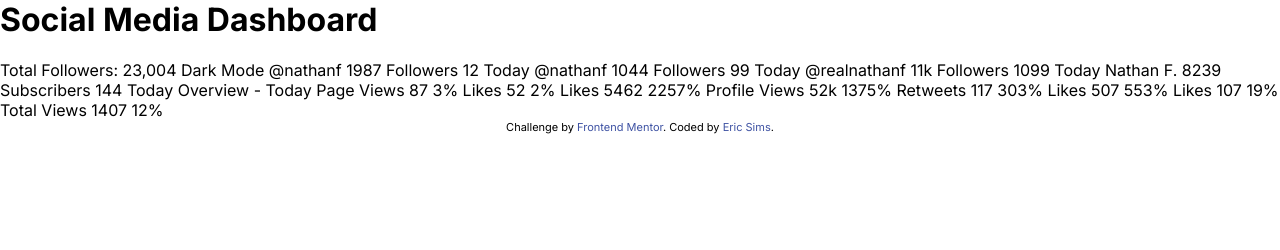
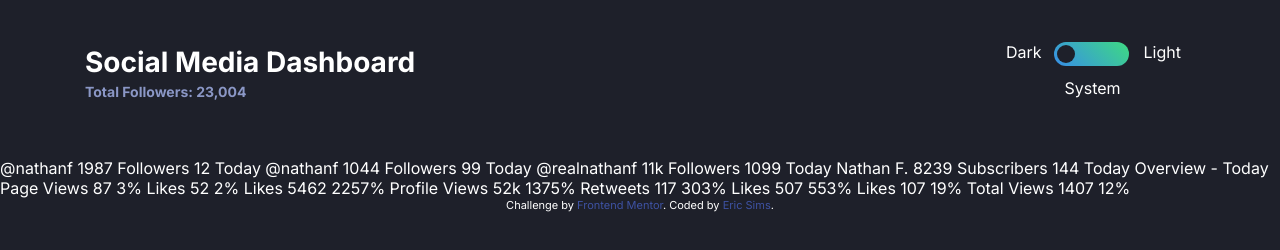
Before and after one commit to E-sims/SocialDash, a website: page index.html in a window 1280 px wide. Drawn offline with Linux system fonts and the light colour scheme.

Commit message:
Add theme switcher toggle button

```diff
--- a/app/scss/components/_index.scss
+++ b/app/scss/components/_index.scss
@@ -1,2 +1,3 @@
+@forward 'header';
+@forward 'toggle';
 @forward 'card';
-@forward 'toggle';
--- /dev/null
+++ b/app/scss/components/header.scss
@@ -0,0 +1,26 @@
+@use '../util' as *;
+
+.header {
+  display: flex;
+  flex-wrap: wrap;
+  margin-top: rem(36);
+
+  @include breakpoint(medium) {
+    justify-content: space-between;
+    align-items: center;
+  }
+
+  &__title {
+    width: 100%;
+
+    @include breakpoint(medium) {
+      width: auto;
+    }
+  }
+
+  &__subtitle {
+    font-size: rem(14);
+    font-weight: 700;
+    color: var(--dark-text);
+  }
+}
--- a/app/scss/components/toggle.scss
+++ b/app/scss/components/toggle.scss
@@ -1,10 +1,80 @@
 @use '../util' as *;
 
 .toggle {
+  border: none;
+  display: grid;
+  grid-template-columns: 1fr rem(78) 1fr;
+  grid-template-rows: repeat(2, 1fr);
+  gap: rem(12);
+
+  label {
+    &[for='dark'] {
+      grid-column: 1 / 2;
+      justify-self: end;
+    }
+    &[for='system'] {
+      grid-column: 1 / 4;
+      grid-row: 2 / 3;
+      justify-self: center;
+    }
+    &[for='light'] {
+      grid-column: 3 / 4;
+      justify-self: start;
+    }
+  }
+
+  &__wrapper {
+    position: relative;
+    grid-column: 2 / 3;
+    grid-row: 1 / 2;
+    height: rem(24);
+    width: fit-content;
+  }
+
+  input[type='radio'] {
+    opacity: 0;
+    margin: 0 -2px 0 0;
+    width: rem(24);
+    height: rem(24);
+  }
+
+  &__background {
+    display: block;
+    height: 100%;
+    position: absolute;
+    width: 100%;
+    top: 0;
+    border-radius: rem(12);
+    background: linear-gradient(
+      225deg,
+      var(--toggle-bg-end) 0%,
+      var(--toggle-bg-start) 98.02%
+    );
+    pointer-events: none;
+    opacity: 1;
+  }
+
   &__button {
-    width: rem(16);
-    height: rem(16);
+    position: absolute;
+    left: rem(3);
+    top: rem(3);
+    right: 100%;
+    width: rem(18);
+    height: rem(18);
     border-radius: 50%;
-    background-color: var(--toggle);
+    background-color: var(--dark-bg);
+    pointer-events: none;
+    transition: all 150ms ease-in-out;
+  }
+
+  #light:checked ~ .toggle__button {
+    left: calc(100% - 21px);
+    right: 3px;
+  }
+
+  #system:checked ~ .toggle__button {
+    left: 50%;
+    right: auto;
+    transform: translate(-50%);
   }
 }
--- a/app/scss/globals/_index.scss
+++ b/app/scss/globals/_index.scss
@@ -2,3 +2,4 @@
 @forward 'fonts';
 @forward 'boilerplate';
 @forward 'typography';
+@forward 'layout';
--- a/app/scss/globals/boilerplate.scss
+++ b/app/scss/globals/boilerplate.scss
@@ -13,4 +13,6 @@ body {
   margin: 0;
   padding: 0;
   font-family: var(--font-inter);
+  background: var(--dark-bg);
+  color: var(--dark-text-white);
 }
--- /dev/null
+++ b/app/scss/globals/layout.scss
@@ -0,0 +1,11 @@
+@use '../util' as *;
+
+.container {
+  max-width: rem(1110);
+  padding: 0 rem(25);
+  margin: 0 auto rem(46);
+
+  @include breakpoint(large) {
+    padding: 0;
+  }
+}
--- a/app/scss/globals/typography.scss
+++ b/app/scss/globals/typography.scss
@@ -1,7 +1,18 @@
+@use '../util' as *;
+
 h1,
 h2,
 h3 {
   margin-top: 0;
+  line-height: 1.1;
+}
+
+h1 {
+  font-size: rem(24);
+  margin-bottom: rem(3);
+  @include breakpoint(large) {
+    font-size: rem(28);
+  }
 }
 
 a,
--- a/app/scss/util/breakpoints.scss
+++ b/app/scss/util/breakpoints.scss
@@ -1,14 +1,14 @@
-// 640px, 1024px, 1400px
+// 640px, 1150px, 1400px
 $breakpoints-up: (
   'medium': '40em',
-  'large': '64em',
+  'large': '71.875em',
   'xlarge': '87.5em',
 );
 
-// 639px, 1023px, 1399px
+// 639px, 1149px, 1399px
 $breakpoints-down: (
   'small': '39.9375em',
-  'medium': '63.9375em',
+  'medium': '71.8125em',
   'large': '87.9375em',
 );
 
@@ -18,8 +18,8 @@ $breakpoints-down: (
   }
 }
 
-@mixin breakpoint($size) {
-  @media (min-width: map-get($breakpoints-down, $size)) {
+@mixin breakpoint-down($size) {
+  @media (max-width: map-get($breakpoints-down, $size)) {
     @content;
   }
 }
--- a/index.html
+++ b/index.html
@@ -12,7 +12,7 @@
       href="./images/favicon-32x32.png"
     />
 
-    <title>Frontend Mentor | [Challenge Name Here]</title>
+    <title>Frontend Mentor | Social media dashboard with theme switcher</title>
 
     <!-- Google Font -->
     <link rel="preconnect" href="https://fonts.googleapis.com" />
@@ -37,18 +37,43 @@
     </style>
   </head>
   <body>
+    <header class="header container">
+      <div class="header__title">
         <h1>Social Media Dashboard</h1>
-    Total Followers: 23,004 Dark Mode @nathanf 1987 Followers 12 Today @nathanf
-    1044 Followers 99 Today @realnathanf 11k Followers 1099 Today Nathan F. 8239
-    Subscribers 144 Today Overview - Today Page Views 87 3% Likes 52 2% Likes
-    5462 2257% Profile Views 52k 1375% Retweets 117 303% Likes 507 553% Likes
-    107 19% Total Views 1407 12%
+        <span class="header__subtitle">Total Followers: 23,004</span>
+      </div>
 
+      <fieldset
+        class="header__toggle toggle"
+        aria-label="theme switcher"
+        role="radiogroup"
+      >
+        <label for="dark">Dark</label>
+        <label for="system">System</label>
+        <label for="light">Light</label>
+        <div class="toggle__wrapper">
+          <input type="radio" name="theme" id="dark" />
+          <input type="radio" name="theme" id="system" />
+          <input type="radio" name="theme" id="light" />
+          <span aria-hidden="true" class="toggle__background"></span>
+          <span aria-hidden="true" class="toggle__button"></span>
+        </div>
+      </fieldset>
+    </header>
+    <main>
+      @nathanf 1987 Followers 12 Today @nathanf 1044 Followers 99 Today
+      @realnathanf 11k Followers 1099 Today Nathan F. 8239 Subscribers 144 Today
+      Overview - Today Page Views 87 3% Likes 52 2% Likes 5462 2257% Profile
+      Views 52k 1375% Retweets 117 303% Likes 507 553% Likes 107 19% Total Views
+      1407 12%
+    </main>
+    <footer>
       <div class="attribution">
         Challenge by
         <a href="https://www.frontendmentor.io?ref=challenge" target="_blank"
           >Frontend Mentor</a
         >. Coded by <a href="#">Eric Sims</a>.
       </div>
+    </footer>
   </body>
 </html>
```
Also changed, not shown: dist/style.css, 1 other file. Lines whose indentation alone changed are shown as unchanged.
